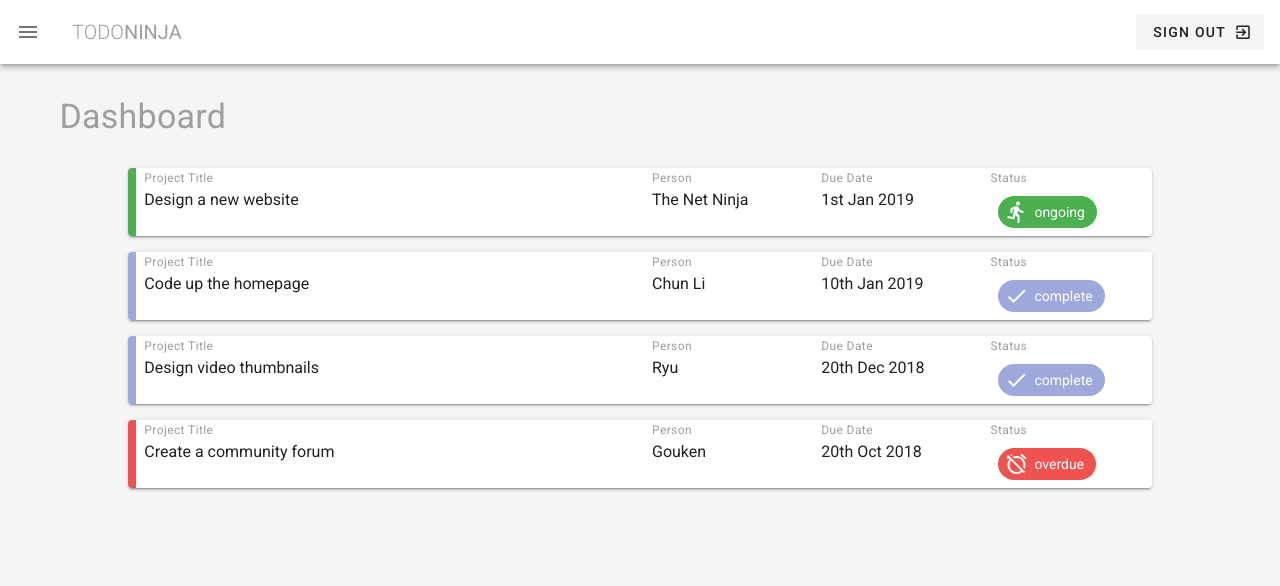
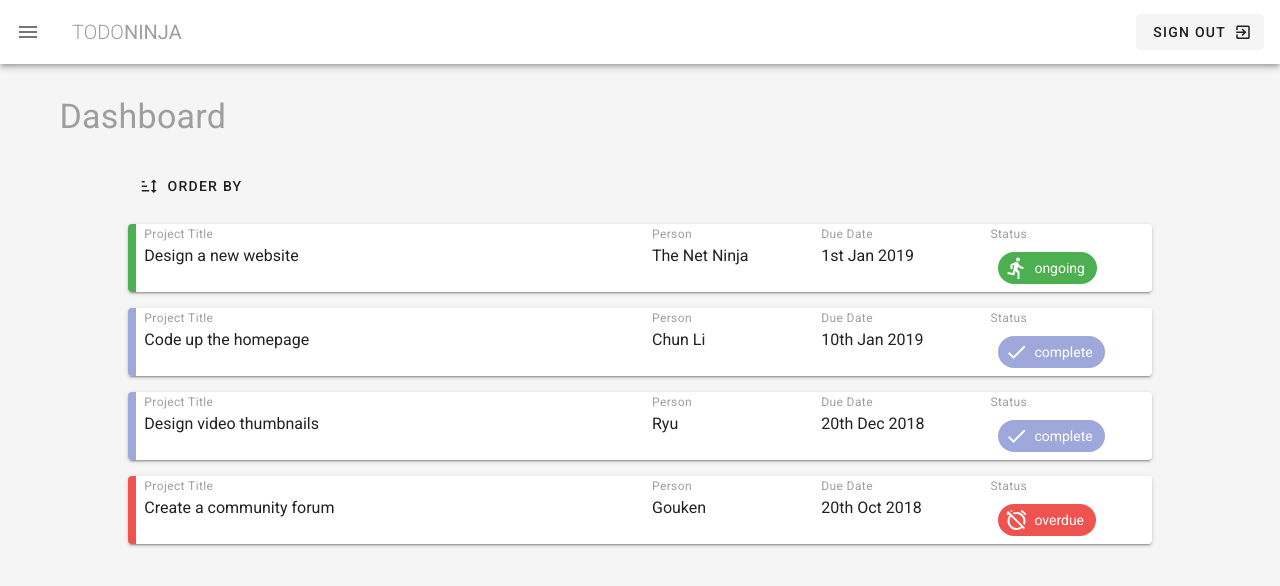
Before and after one commit to KalpasWang/todoninja, a Vue app: page / in a window 1280 px wide. Shown: the top 586 px of the page. Built offline with nearby package versions, Linux system fonts and the light colour scheme.

Commit message:
add sorting

```diff
--- a/src/views/Dashboard.vue
+++ b/src/views/Dashboard.vue
@@ -2,6 +2,27 @@
   <div class="dashboard">
     <h1 class="display-1 grey--text">Dashboard</h1>
     <v-container fluid class="mx-auto my-5">
+
+      <div class="options mx-auto mb-5">
+        <v-menu offset-y>
+          <template v-slot:activator="{ on }">
+            <v-btn v-on="on" transparent depressed>
+              <v-icon left>mdi-sort</v-icon>
+              Order By
+            </v-btn>
+          </template>
+          <v-list>
+            <v-list-item
+              v-for="(item, index) in sortings"
+              :key="index"
+              @click="item.method"
+            >
+              <v-list-item-title>{{ item.title }}</v-list-item-title>
+            </v-list-item>
+          </v-list>
+        </v-menu>
+      </div>
+
       <v-alert v-for="project in projects" :key="project.title" width="90%" border="left"
         colored-border :color="`${colors[project.status]}`" elevation="2" class="py-0 mx-auto"
       >
@@ -56,7 +77,17 @@ export default {
         ongoing: 'green ligthen-3',
         complete: 'indigo lighten-3',
         overdue: 'red lighten-1'
-      }
+      },
+      sortings: [
+        { title: 'By Person', method: 'sorBy("title")' },
+        { title: 'By Project', method: 'sorBy("person")' }
+      ]
+    }
+  },
+
+  methods: {
+    sortBy(prop) {
+      this.projects.sort((a,b) => a[prop] < b[prop] ? -1 : 1)
     }
   }
 }
@@ -85,4 +116,8 @@ export default {
 .v-chip.overdue{
   background: #f83e70;
 }
+
+.options {
+  width: 90%;
+}
 </style>
```
